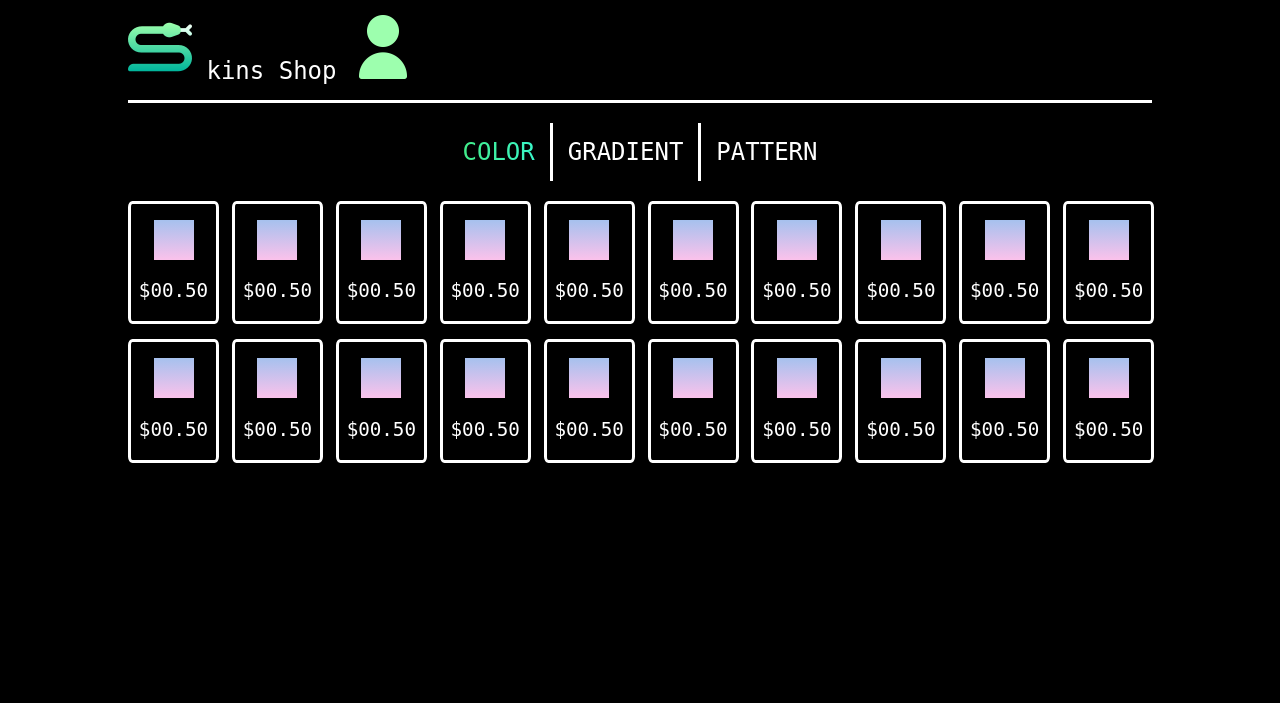
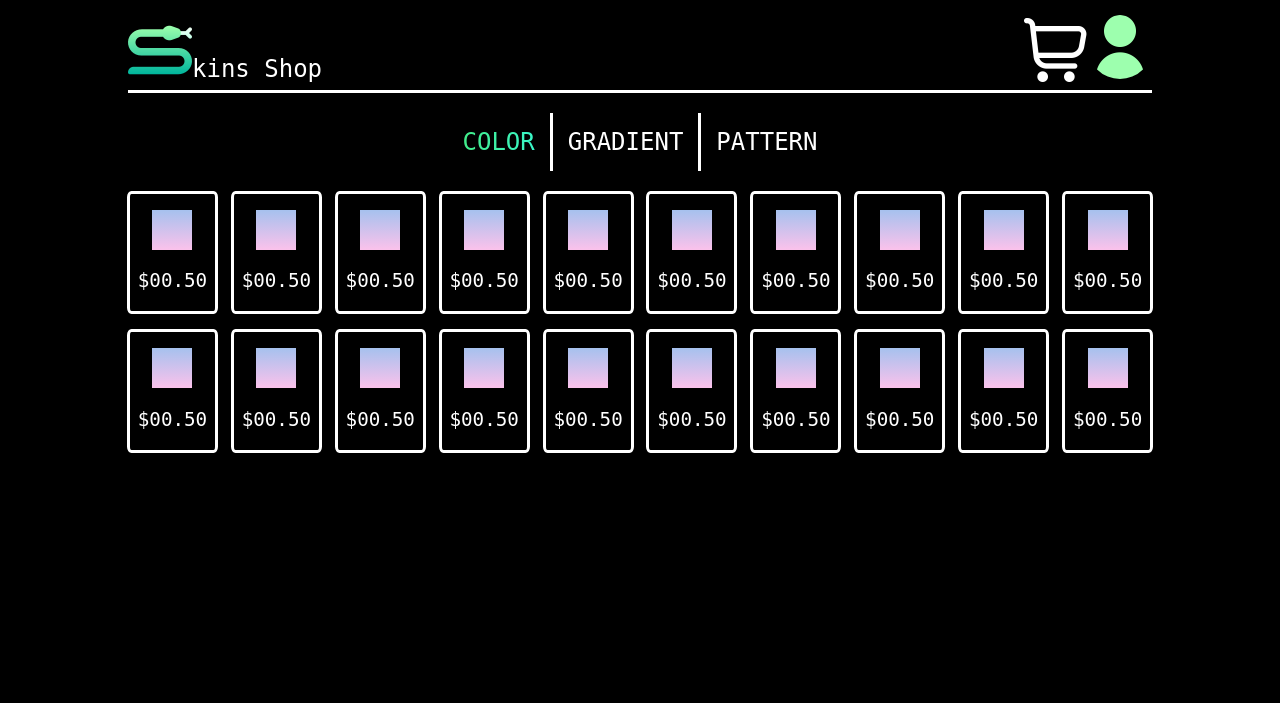
Before and after one commit to V1ckeyR/snake_snake, a Flask app: page /store in a window 1280 px wide. Shown: the top 703 px of the page. Run offline with Flask 2, Linux system fonts and the light colour scheme; parts of the project's set-up code (start-up, migrations or seed data) failed here and were passed over.

Commit message:
dropdown, popup model and header

```diff
--- a/static/css/store.css
+++ b/static/css/store.css
@@ -9,11 +9,107 @@ body {
     justify-content: center;
 }
 
+a {
+    color: inherit; /* blue colors for links too */
+    text-decoration: inherit; /* no underline */
+}
+
 header {
+    display: flex;
+    align-items: center;
+    position: relative;
     margin-top: 15px;
     margin-bottom: 15px;
-    padding-bottom: 15px;
+    padding-bottom: 5px;
     border-bottom: 3px solid white;
+}
+
+.title {
+    display: flex;
+    align-items: center;
+    height: 100%;
+}
+
+.title span {
+    position: absolute;
+    bottom: 7px;
+    left: 64px;
+}
+
+.panel {
+    position: relative;
+    display: flex;
+    flex: 0 0 auto;
+    margin-left: auto;
+    align-items: center;
+}
+
+#avatar {
+    border-radius: 50%;
+}
+
+.dropdown {
+  position: relative;
+  display: inline-block;
+}
+
+.dropdown-content {
+    display: none;
+    position: absolute;
+    background-color: #f9f9f9;
+    min-width: 160px;
+    box-shadow: 0 8px 16px 0 rgba(0,0,0,0.2);
+    z-index: 1;
+}
+
+.dropdown-content a {
+    display: block;
+    color: black;
+    font-size: smaller;
+    padding: 12px 16px;
+}
+
+.dropdown-content a:hover {
+    background-color: #f1f1f1;
+}
+
+.dropdown:hover .dropdown-content {
+  display: block;
+}
+
+.modal {
+    display: none; /* Hidden by default */
+    position: fixed; /* Stay in place */
+    z-index: 1; /* Sit on top */
+    left: 0;
+    top: 0;
+    width: 100%; /* Full width */
+    height: 100%; /* Full height */
+    overflow: auto; /* Enable scroll if needed */
+    background-color: rgb(0,0,0); /* Fallback color */
+    background-color: rgba(0,0,0,0.4); /* Black w/ opacity */
+}
+
+.modal-content {
+    color: black;
+    background-color: #fefefe;
+    margin: 15% auto; /* 15% from the top and centered */
+    padding: 20px;
+    border: 1px solid #888;
+    width: 80%; /* Could be more or less, depending on screen size */
+}
+
+#close {
+    color: #aaa;
+    float: right;
+    font-size: 28px;
+    font-weight: bold;
+}
+
+#close:hover {
+    color: black;
+    text-decoration: none;
+    cursor: pointer;
 }
 
 .active {
@@ -33,7 +129,7 @@ header {
 }
 
 .category-bar_btn:hover {
-    font-size: 1.6em;
+    font-size: 1.55em;
 }
 
 .corner {
@@ -49,6 +145,7 @@ header {
     display: grid;
     grid-template-columns: repeat(auto-fill, minmax(85px, 1fr));
     gap: 15px;
+    justify-items: center;
 }
 
 .item {
--- a/static/js/store.js
+++ b/static/js/store.js
@@ -1,9 +1,28 @@
 $(document).ready(function () {
-    $('.item').hover(function () {
+    $('#shopping_cart').click(function () {
+        $('#order').show()
+    })
+
+    $('#close').click(function () {
+        $('#order').hide()
+    })
+
+    $('.category-bar_btn').click(function () {
+        $('.category-bar_btn').removeClass('active')
+        $(this).addClass('active')
+    })
+
+    var item = $('.item');
+
+    item.hover(function () {
             $(this).children().hide();
             $(this).css('background-image', $(this).children('.item-img').css('background-image'));
         }, function () {
             $(this).children().show();
             $(this).css('background-image', 'none')
-    });
+    })
+
+    item.click(function () {
+
+    })
 })
--- a/templates/store.html
+++ b/templates/store.html
@@ -11,16 +11,36 @@
 <body>
     {# NAV BAR #}
     <header>
-        <img src="{{ url_for('static', filename='./img/logo.png') }}" alt="logo">
-        <a>kins Shop</a>
-        <img id="avatar" src="{{ url_for('static', filename='./img/avatar.png') }}" alt="avatar">
+        <div class="title">
+            <img src="{{ url_for('static', filename='./img/logo.png') }}" alt="logo">
+            <span>kins Shop</span>
+        </div>
+        <div class="panel">
+            <img id="shopping_cart" src="{{ url_for('static', filename='./img/shopping_cart.png') }}" alt="cart">
+            <div class="dropdown">
+                <img id="avatar" src="{{ url_for('static', filename='./img/avatar.png') }}" alt="avatar">
+                <div class="dropdown-content">
+                    <a href="#">My Profile</a>
+                    <a href="#">My Skins</a>
+                    <a href="#">My Balance</a>
+                </div>
+            </div>
+        </div>
     </header>
+
+    {#  SHOPPING CARD  #}
+    <div id="order" class="modal">
+        <div class="modal-content">
+            <span id="close">&times;</span>
+            <p>Your order:</p>
+        </div>
+    </div>
 
     {# CATEGORY #}
     <div class="category-bar">
-        <a class="category-bar_btn corner active">COLOR</a>
-        <a class="category-bar_btn inside">GRADIENT</a>
-        <a class="category-bar_btn corner">PATTERN</a>
+        <a href="#" class="category-bar_btn corner active">COLOR</a>
+        <a href="#" class="category-bar_btn inside">GRADIENT</a>
+        <a href="#" class="category-bar_btn corner">PATTERN</a>
     </div>
 
     {#  ITEMS TO BUY  #}
@@ -33,5 +53,8 @@
             </div>
         {% endfor %}
     </div>
+
+    {# PADDING #}
+    <div class="padding"></div>
 </body>
 </html>
```
Also changed, not shown: static/favicon.ico (deleted), static/img/shopping_cart.png (added).
